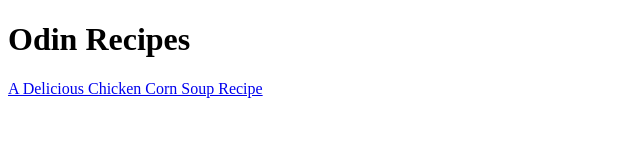
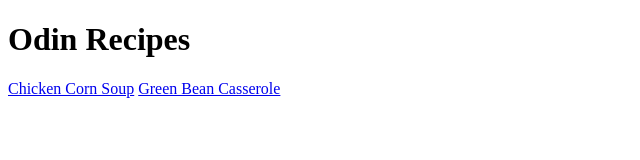
Before and after one commit to Melphisoup/odin-recipes, a plain HTML site: page index.html in a window 1280 px wide. Shown: the full height of the page, 0-640 px from the left. Drawn offline with Linux system fonts and the light colour scheme.

Commit message:
Add second recipe page Link second recipe page to index
Seconded recipe page added with img file and hooked up to the index

```diff
--- a/index.html
+++ b/index.html
@@ -7,6 +7,8 @@
     </head>
     <body>
         <h1>Odin Recipes</h1>
-        <a href="recipes/chk_corn_soup.html">A Delicious Chicken Corn Soup Recipe</a>
+
+        <a href="recipes/chk_corn_soup.html" target="_blank" src="noopener noreferrer">Chicken Corn Soup</a>
+        <a href="recipes/green_bean_cass.html" target="_blank" src="nopener noreferrer">Green Bean Casserole</a>
     </body>
 </html>
```
Also changed, not shown: recipes/green_bean_cass.html (added, +2 -0 lines), imgs/418379-best-green-bean-casserole-mfs_122-2f99e660f7b6486583388e9d7a80a218.jpg (added).
